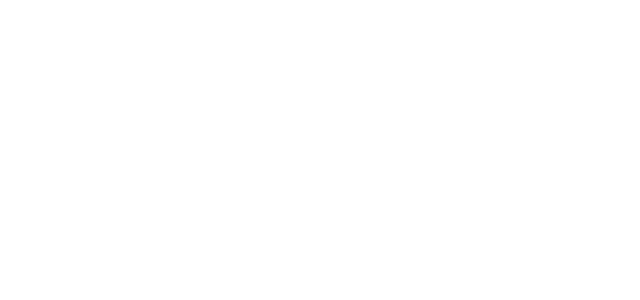
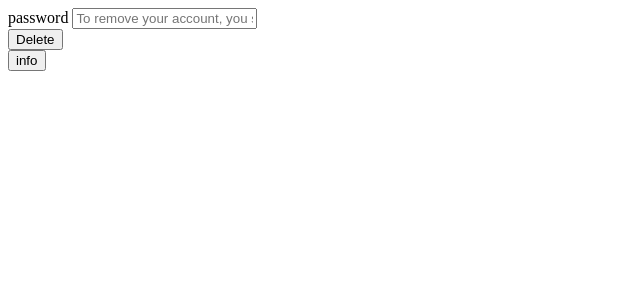
Before and after one commit to fredvel59/authentication_app, a React (Create React App) app in the folder client/: page /delete in a window 1280 px wide. Before the commit this address had no page. Shown: the top 300 px of the page, without its empty margins (0-640 px from the left). Built offline with nearby package versions, Linux system fonts and the light colour scheme.

Commit message:
some changes in client project

```diff
--- a/client/src/App.jsx
+++ b/client/src/App.jsx
@@ -1,13 +1,15 @@
 import React, { useEffect } from 'react';
-// components
-import Home from './components/home/';
-import LogIn from './components/LogIn';
-import SignUp from './components/signup';
 // react router
 import { BrowserRouter, Route, Routes } from 'react-router-dom';
 // redux
 import { useDispatch, useSelector } from 'react-redux';
 import {setAuth} from './redux/slices/auth';
+// components
+import Home from './components/home/';
+import LogIn from './components/LogIn';
+import SignUp from './components/signup';
+import DeleteAccount from './components/deleteAccount';
+import About from './components/about';
 
 function App() {
   const auth = useSelector(state => state.auth.value);
@@ -31,6 +33,8 @@
         <Route path='home' element={<Home />}  />
         <Route path='login' element={<LogIn />}  />
         <Route path='signup' element={<SignUp />}  />
+        <Route path='delete' element={<DeleteAccount />}  />
+        <Route path='about' element={<About />}  />
       </Routes>
     </BrowserRouter>
   )
--- /dev/null
+++ b/client/src/components/about/index.jsx
@@ -0,0 +1,34 @@
+import React, { useEffect, useState } from 'react'
+// redux
+import { useSelector } from 'react-redux'
+// axios and endpoint
+import axios from 'axios';
+import { about } from '../../endPoints'
+
+function About() {
+  const auth = useSelector(state => state.auth.value);
+  const [response, setResponse] = useState(null);
+
+  const getInfo = async () => {
+    const user = await fetch(about, {
+      headers: {
+        "access-token": await auth.token // ! please end this functionality
+      }
+    })
+    const res = await user.json();
+    setResponse(res)
+    console.log(response);
+  }
+
+  useEffect(() => {
+    getInfo();
+  }, [])
+
+  return (
+    <div>About
+      <button onClick={() => console.log(response)}  >info</button>
+    </div>
+  )
+}
+
+export default About
--- /dev/null
+++ b/client/src/components/deleteAccount/Inputs.jsx
@@ -0,0 +1,21 @@
+import React from 'react'
+
+function Inputs({type, setState, title, placeholder}) {
+  const handlerInfo = e => {
+    setState(e)
+  }
+  return (
+    <div>
+      <label htmlFor={title}>
+        <span>{title} </span>
+        <input
+          id={title}
+          type={type}
+          onChange={e => handlerInfo(e.target.value)}
+          placeholder={placeholder} />
+      </label>
+    </div>
+  )
+}
+
+export default Inputs
--- /dev/null
+++ b/client/src/components/deleteAccount/index.jsx
@@ -0,0 +1,45 @@
+import React, { useState } from 'react'
+// inputs
+import Inputs from './Inputs';
+// axios and endpoint
+import axios from 'axios';
+import { deleteAccount } from '../../endPoints'
+import { useSelector } from 'react-redux';
+
+function DeleteAccount() {
+  // redux to get the token
+  const auth = useSelector(state => state.auth.value);
+
+  const [password, setPassword] = useState(null)
+  const [response, setResponse] = useState(null)
+  const removeAccount = () => {
+    const headers = {
+      'Content-Type': 'application/json',
+      'access-token': auth.token
+    }
+    const body = {
+      password
+    }
+    axios.post(deleteAccount, body, headers)
+      .then(res => setResponse(res.data))
+      .catch(err => console.log(err))
+  }
+
+  const handlerSubmit = e => {
+    e.preventDefault();
+    removeAccount()
+    // console.log(auth);
+  }
+
+  return (
+    <>
+      <form onSubmit={handlerSubmit}>
+      <Inputs type='password' setState={setPassword} title='password' placeholder='To remove your account, you should type your passeword before'  />
+      <button >Delete</button>
+    </form>
+    <button onClick={() => console.log(response)} >info</button>
+    </>
+  )
+}
+
+export default DeleteAccount;
--- a/client/src/endPoints/index.js
+++ b/client/src/endPoints/index.js
@@ -5,5 +5,7 @@
 
 module.exports = {
   signUp: `${dev}/auth/signup`,
-  logIn: `${dev}/auth/login `
+  logIn: `${dev}/auth/login`,
+  deleteAccount : `${dev}/users/remove`,
+  about: `${dev}/users/info`
 }
```
